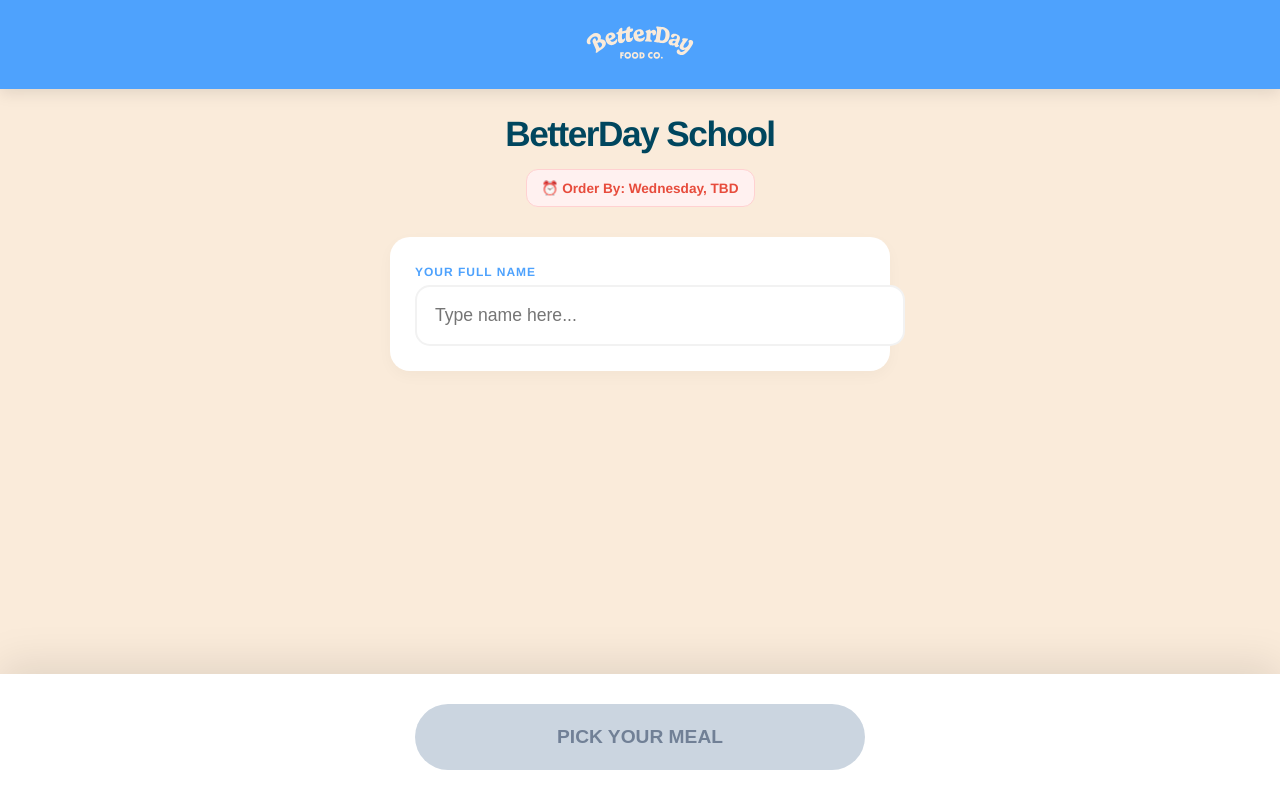
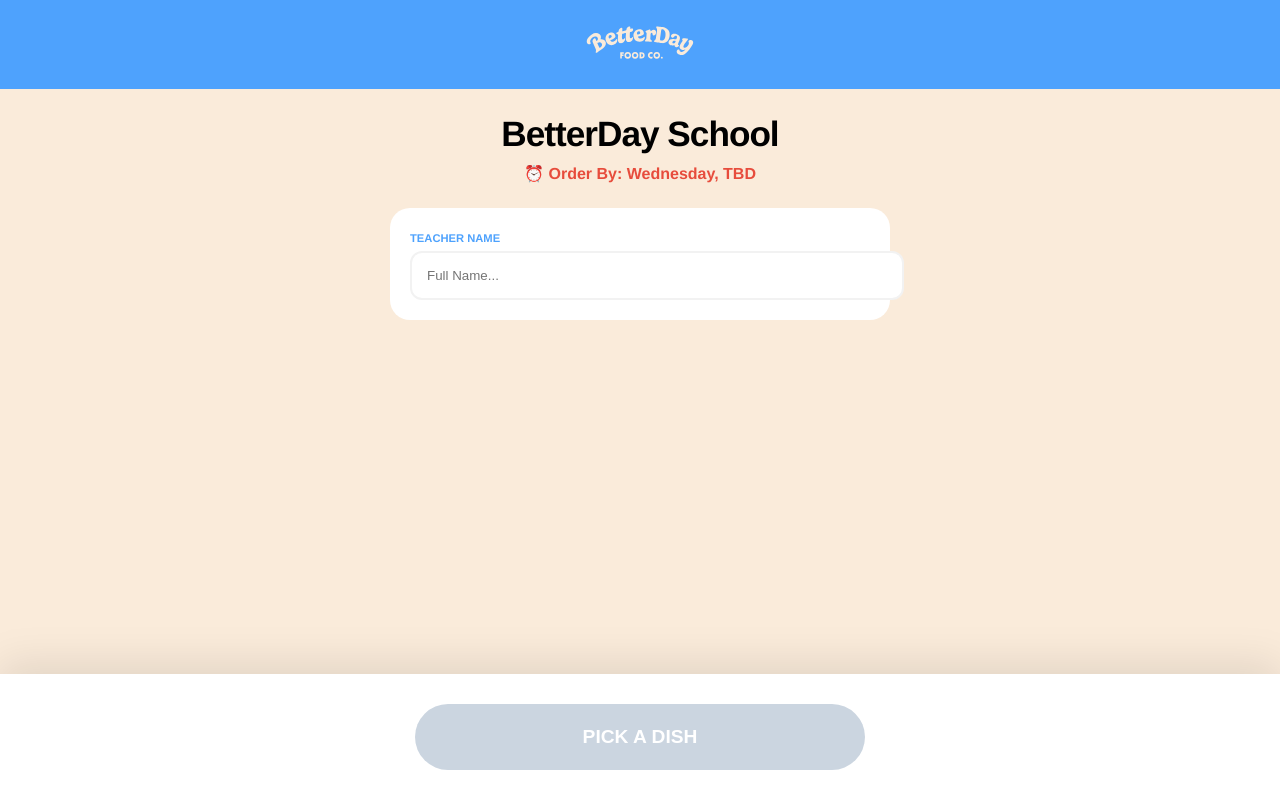
Before and after one commit to conner-kadz/betterday-app, a Flask app: page /order/1 in a window 1280 px wide. Run offline with Flask 3, Linux system fonts and the light colour scheme; data that the repository does not hold is empty.

Commit message:
Update orderform.html

```diff
--- a/templates/orderform.html
+++ b/templates/orderform.html
@@ -1,117 +1,75 @@
 <!DOCTYPE html>
 <html>
 <head>
-    <title>BetterDay | Teacher Order</title>
+    <title>BetterDay Order</title>
     <meta name="viewport" content="width=device-width, initial-scale=1">
     <style>
-        :root { --primary: #4ea2fd; --accent: #faebda; --dark: #00465e; --white: #ffffff; --radius: 24px; }
-        body { background: var(--accent); font-family: 'Helvetica Neue', Helvetica, Arial, sans-serif; padding-bottom: 140px; margin: 0; color: var(--dark); }
+        :root { --primary: #4ea2fd; --accent: #faebda; --dark: #00465e; --radius: 24px; }
+        body { background: var(--accent); font-family: 'Helvetica Neue', sans-serif; padding-bottom: 140px; margin: 0; }
+        .header { background: var(--primary); padding: 20px; text-align: center; }
+        .logo { height: 45px; }
+        .container { padding: 25px; max-width: 500px; margin: 0 auto; }
+        .school-info h1 { font-size: 2.2rem; font-weight: 900; margin: 0; text-align: center; letter-spacing: -1px; }
+        .deadline { color: #e74c3c; font-weight: 800; text-align: center; display: block; margin-top: 10px; }
 
-        /* Local Logo SVG from Static Folder */
-        .header { background: var(--primary); padding: 20px; text-align: center; box-shadow: 0 4px 15px rgba(0,0,0,0.1); }
-        .logo { height: 45px; width: auto; }
+        /* The Animated Meal List */
+        .meal-list { display: grid; grid-template-columns: 1fr; gap: 15px; margin-top: 30px; }
+        .meal-card {
+            background: white; border-radius: var(--radius); display: flex; align-items: center;
+            padding: 12px; cursor: pointer; border: 5px solid transparent;
+            transition: all 0.4s cubic-bezier(0.175, 0.885, 0.32, 1.275); position: relative;
+        }
+        .photo-wrap { width: 90px; height: 90px; border-radius: 18px; overflow: hidden; flex-shrink: 0; transition: 0.4s; }
+        .meal-img { width: 100%; height: 100%; object-fit: cover; }
+        .meal-name { padding-left: 20px; font-weight: 800; font-size: 1.1rem; flex-grow: 1; transition: 0.4s; }
 
-        .container { padding: 25px; max-width: 500px; margin: 0 auto; }
-        .school-info { text-align: center; margin-bottom: 30px; }
-        .school-info h1 { font-size: 2.2rem; font-weight: 900; margin: 0; letter-spacing: -1.5px; }
-        .deadline-tag { background: #fff1f0; color: #e74c3c; padding: 10px 15px; border-radius: 12px; font-weight: 800; font-size: 0.85rem; margin-top: 15px; display: inline-block; border: 1px solid #ffd1d1; }
-
-        /* Single Column Meal List */
-        .meal-list { display: grid; grid-template-columns: 1fr; gap: 15px; }
-
-        .meal-card {
-            background: white; border-radius: var(--radius); overflow: hidden;
-            box-shadow: 0 8px 20px rgba(0,0,0,0.06); cursor: pointer;
-            border: 5px solid transparent; transition: all 0.4s cubic-bezier(0.175, 0.885, 0.32, 1.275);
-            display: flex; align-items: center; position: relative; padding: 12px;
-        }
-
-        .photo-wrap { width: 90px; height: 90px; border-radius: 18px; overflow: hidden; flex-shrink: 0; transition: transform 0.4s; background: #eee; }
-        .meal-img { width: 100%; height: 100%; object-fit: cover; }
-        .meal-name { padding-left: 20px; font-weight: 800; font-size: 1.15rem; flex-grow: 1; transition: transform 0.4s; line-height: 1.2; }
-
-        /* The Slide-and-Highlight State */
+        /* Selected State */
         .meal-card.selected { border-color: var(--primary); background: #f0f7ff; }
         .meal-card.selected .photo-wrap { transform: translateX(12px); }
         .meal-card.selected .meal-name { transform: translateX(18px); color: var(--primary); }
+        .check { position: absolute; right: 25px; opacity: 0; transform: scale(0); transition: 0.4s; font-size: 1.8rem; color: var(--primary); }
+        .meal-card.selected .check { opacity: 1; transform: scale(1); }
 
-        .check-mark { position: absolute; right: 25px; opacity: 0; transform: scale(0); transition: all 0.4s; font-size: 1.8rem; color: var(--primary); }
-        .meal-card.selected .check-mark { opacity: 1; transform: scale(1); }
-
-        /* Transforming Submit Bar */
-        .footer { position: fixed; bottom: 0; left: 0; right: 0; background: white; padding: 30px; box-shadow: 0 -10px 40px rgba(0,0,0,0.1); display: flex; justify-content: center; z-index: 1000; }
-        .submit-btn {
-            width: 100%; max-width: 450px; border: none; padding: 22px; border-radius: 60px;
-            font-weight: 900; font-size: 1.2rem; cursor: pointer; transition: 0.3s;
-            background: #cbd5e0; color: #718096; pointer-events: none;
-        }
-
-        .submit-btn.active {
-            background: var(--dark); color: white; pointer-events: auto;
-            box-shadow: 0 10px 25px rgba(0,70,94,0.3); transform: translateY(-3px);
-        }
+        .footer { position: fixed; bottom: 0; left: 0; right: 0; background: white; padding: 30px; box-shadow: 0 -10px 40px rgba(0,0,0,0.1); display: flex; justify-content: center; }
+        .btn { width: 100%; max-width: 450px; background: #cbd5e0; color: white; border: none; padding: 22px; border-radius: 60px; font-weight: 900; font-size: 1.2rem; pointer-events: none; transition: 0.3s; }
+        .btn.active { background: var(--dark); pointer-events: auto; box-shadow: 0 10px 25px rgba(0,70,94,0.3); }
     </style>
 </head>
 <body>
-
-    <header class="header">
-        <img src="{{ url_for('static', filename='Logo.svg') }}" class="logo">
-    </header>
-
+    <header class="header"><img src="{{ url_for('static', filename='Logo.svg') }}" class="logo"></header>
     <div class="container">
         <div class="school-info">
             <h1>{{ school_name }}</h1>
-            <div class="deadline-tag">⏰ Order By: Wednesday, {{ deadline }}</div>
+            <span class="deadline">⏰ Order By: Wednesday, {{ deadline }}</span>
         </div>
-
         <form action="/submit-order" method="POST" id="orderForm">
             <input type="hidden" name="meal_id" id="meal_id">
-            <input type="hidden" name="delivery_date" value="{{ delivery_date }}">
-            <input type="hidden" name="school_name" value="{{ school_name }}">
-
-            <div style="background: white; padding: 25px; border-radius: 20px; margin-bottom: 25px; box-shadow: 0 5px 15px rgba(0,0,0,0.03);">
-                <label style="font-weight: 900; color: var(--primary); font-size: 0.75rem; text-transform: uppercase; letter-spacing: 1px;">Your Full Name</label>
-                <input type="text" name="teacher_name" id="tName" required placeholder="Type name here..." style="width:100%; padding:18px; border:2px solid #f2f2f2; border-radius:15px; margin-top:5px; font-size: 1.1rem; outline: none;">
+            <div style="background: white; padding: 20px; border-radius: 20px; margin-top: 25px;">
+                <label style="font-weight: 900; color: var(--primary); font-size: 0.7rem;">TEACHER NAME</label>
+                <input type="text" name="teacher_name" required placeholder="Full Name..." style="width:100%; padding:15px; border:2px solid #f2f2f2; border-radius:12px; margin-top:5px; outline: none;">
             </div>
-
             <div class="meal-list">
                 {% for item in menu %}
                 <div class="meal-card" onclick="selectMeal(this, '{{ item.id }}')">
                     <div class="photo-wrap">
-                        <img src="https://eatbetterday.ca/meal/{{ item.id }}"
-                             class="meal-img"
-                             onerror="this.src='{{ url_for('static', filename='Logo.svg') }}'; this.style.padding='20px';">
+                        <img src="https://eatbetterday.ca/data/meals/{{ item.id }}.jpg" class="meal-img" onerror="this.src='{{ url_for('static', filename='Logo.svg') }}';">
                     </div>
                     <div class="meal-name">{{ item.name }}</div>
-                    <div class="check-mark">✔</div>
+                    <div class="check">✔</div>
                 </div>
                 {% endfor %}
             </div>
-
-            <div class="footer">
-                <button type="submit" id="subBtn" class="submit-btn">PICK YOUR MEAL</button>
-            </div>
+            <div class="footer"><button type="submit" id="subBtn" class="btn">PICK A DISH</button></div>
         </form>
     </div>
-
     <script>
         function selectMeal(card, id) {
             document.querySelectorAll('.meal-card').forEach(c => c.classList.remove('selected'));
             card.classList.add('selected');
             document.getElementById('meal_id').value = id;
-
-            const btn = document.getElementById('subBtn');
-            btn.classList.add('active');
-            btn.innerText = "PLACE MY ORDER 🍎";
+            document.getElementById('subBtn').classList.add('active');
+            document.getElementById('subBtn').innerText = "PLACE MY ORDER 🍎";
         }
-
-        document.getElementById('orderForm').onsubmit = function() {
-            if (!document.getElementById('tName').value.trim()) {
-                alert("Please enter your name!");
-                return false;
-            }
-            return true;
-        };
     </script>
 </body>
 </html>
```
